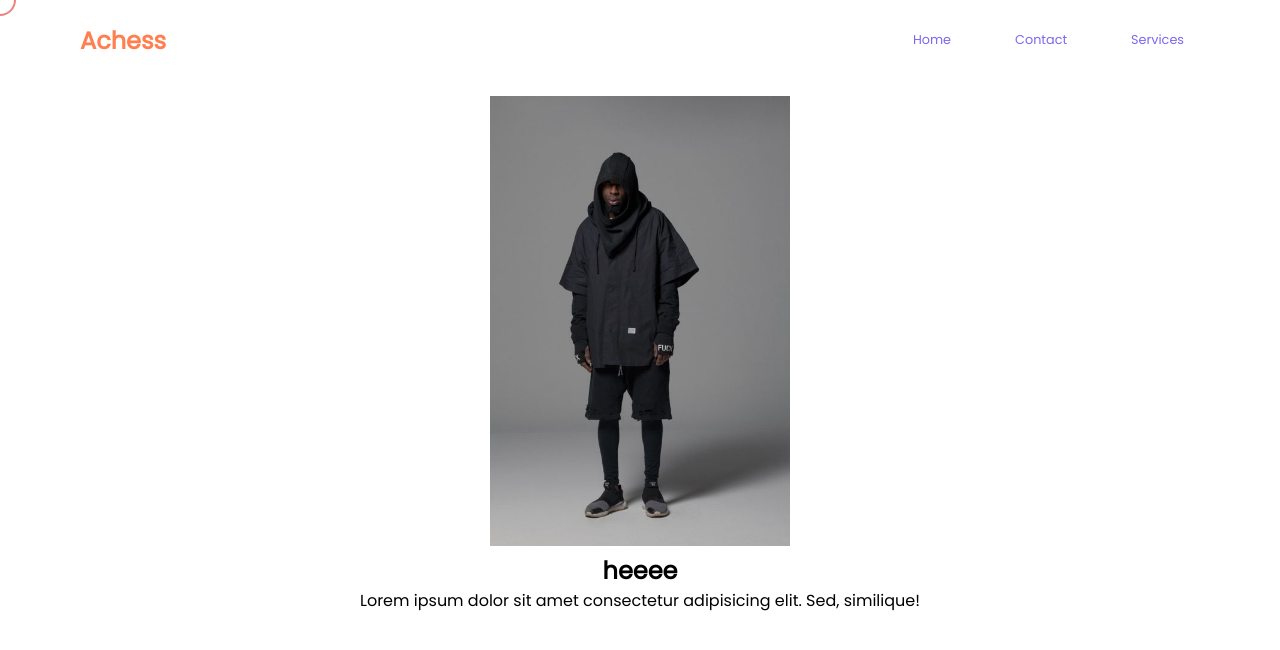
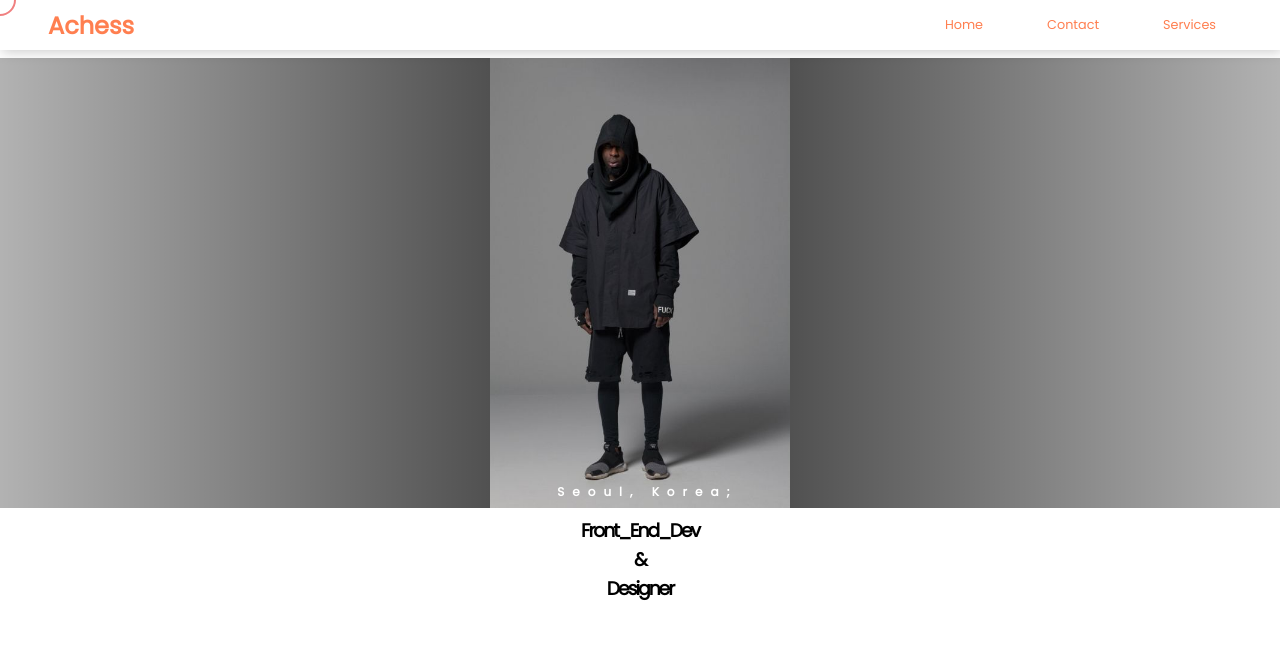
Before and after one commit to heesu-chung/js_tutorial, a plain HTML site: page 0803_Cursor Animation/index.html in a window 1280 px wide. Drawn offline with Linux system fonts and the light colour scheme.

Commit message:
modify 0803 cursor_tutorial

```diff
--- a/0803_Cursor Animation/index.html
+++ b/0803_Cursor Animation/index.html
@@ -23,9 +23,10 @@
                 <img class="main" src="img.jpg" alt="">
             </div>
             <div class="font-desc">
-                <h2>heeee</h2>
-                <p>Lorem ipsum dolor sit amet consectetur adipisicing elit. Sed, similique!
-                </p>
+                <h3>Front_End_Dev</h3>
+                <h3>&</h3>
+                <h3>Designer</h3>
+                <p>Seoul, Korea;</p>
             </div>
         </section>
         <script src="app.js"></script>
--- a/0803_Cursor Animation/style.css
+++ b/0803_Cursor Animation/style.css
@@ -13,8 +13,7 @@ body{
     text-decoration: none;
     font-size: 1.5rem;
     color: coral;
-    margin: 0 1rem;
-
+    margin: 0 3rem;
     font-weight: 700;
 }
 
@@ -22,12 +21,12 @@ body{
 nav{
     display: flex;
     justify-content: space-between;
-    width: 90%;
-    min-height: 10vh;
+    width: 100%;
+    min-height: 1vh;
     align-items: center;
-    margin: auto;
+    margin: 0 auto;
 
-
+    box-shadow: 2px 2px 12px #ccc;
 }
 
 .nav-links {
@@ -36,19 +35,28 @@ nav{
     justify-content: flex-end;
 
     list-style: none;
-
+    margin: 0 2rem;
 }
 
 .nav-links li{
     padding: 1rem;
     margin: 0 1rem;
-
     font-size: .8rem;
 }
 
 .nav-links a{
     text-decoration: none;
-    color: mediumslateblue;
+    color: coral;
+}
+
+.nav-links a:hover{
+    color: black;
+    transition: 0.5s;
+}
+
+.nav-links a:active{
+    color: white;
+    transition: .01s;
 }
 
 .nav-links, h1{
@@ -66,35 +74,53 @@ nav{
     transition: all 0.2s ease;
     transition-property: background, transform;
     transform-origin: 100% 100%;
-    z-index: -1;
-    backdrop-filter: blur(3px);
+    z-index: 1;
+    backdrop-filter: blur(2px);
 }
 
 .link-grow{
     transform: scale(1.3) translate(-25%, -25%);
     background: lightcoral;
+    opacity: .5;
+    z-index: 1;
 }
 
 .hovered-link{
     color: white;
 }
 
+.front-cover{
+    background: linear-gradient(to right, rgba(0,0,0,0.3), rgba(0,0,0,.8), rgba(0,0,0,.3));
+    height: 450px;
+}
+
 .front-cover img{
-    position: relative;
-    left: 50%;
+    position: flex;
+    margin-left: 50%;
     transform: translateX(-50%);
-
     width: 300px;
+    height: 450px;
     z-index: -3;
-
 }
 section{
-    padding: 1rem;
+    padding: .5rem 0;
 }
 .font-desc{
+    display:flex;
     justify-content: center;
     align-items: center;
-
-    display: flex;
     flex-direction: column;
 }
+.font-desc h3{
+    letter-spacing: -2px;
+}
+.font-desc p{
+    display: absolute;
+    margin-top:-120px;
+    letter-spacing: 8px;
+    padding-left: 15px;
+    color: white;
+    z-index: 50;
+    font-size: 12px;
+    font-weight: 800;
+}
```
